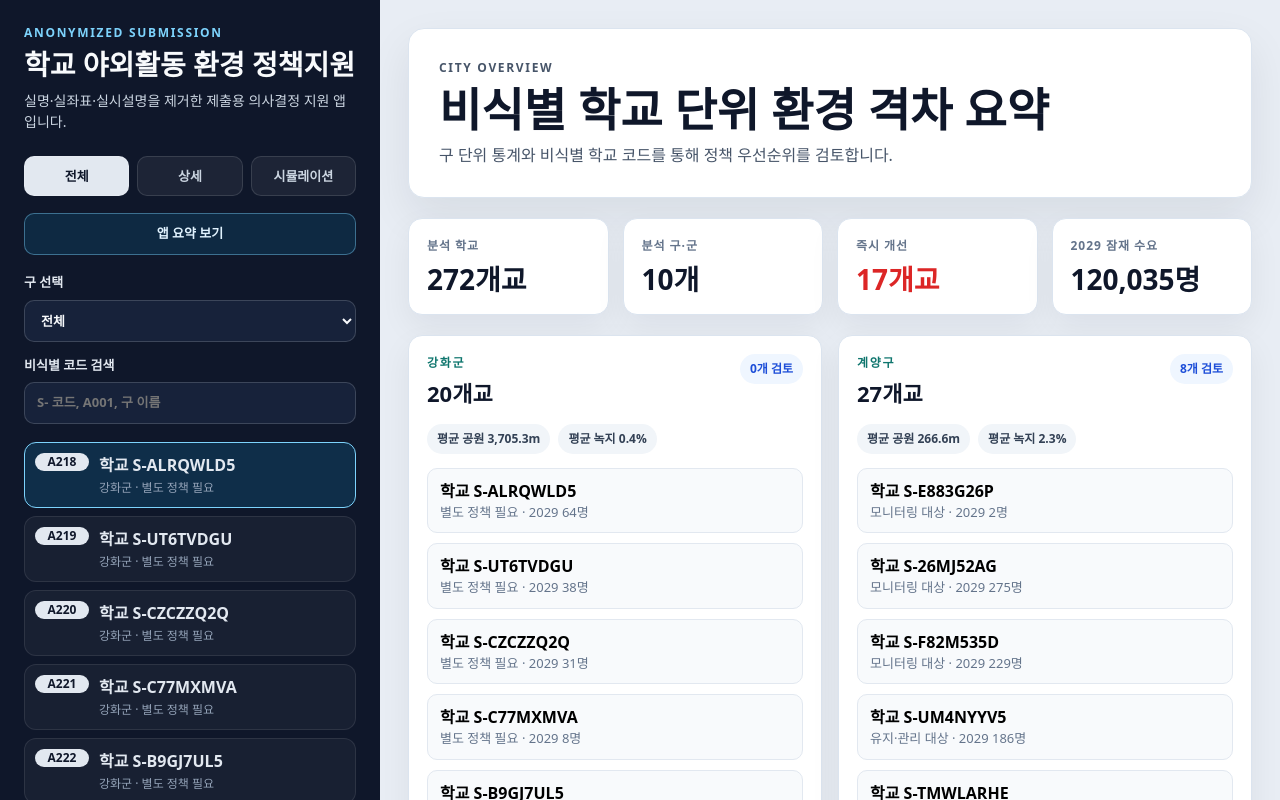
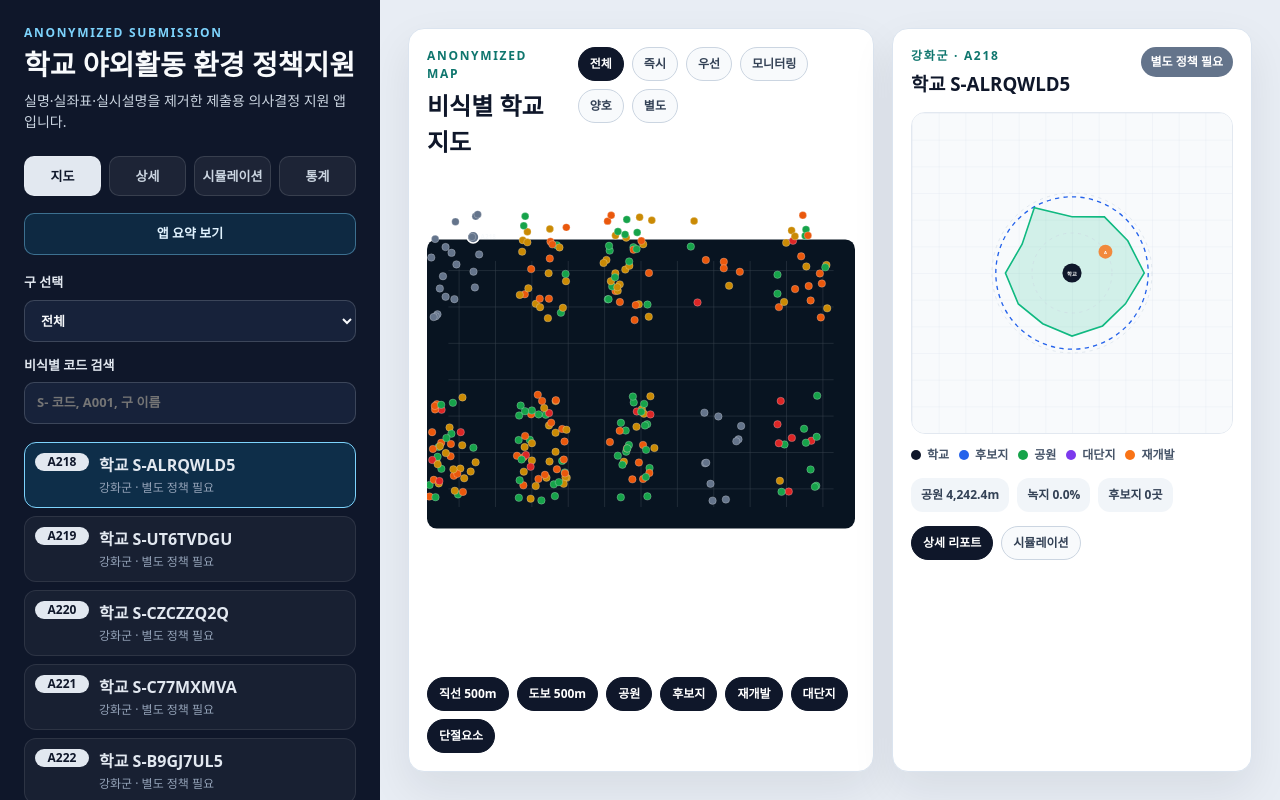
Before and after one commit to namijini0403/2026-park-analysis-anony, a React (Vite) app: page / in a window 1280 px wide. Both pictures are taken after a click on the button "지도에서 시작하기". Shown: the top 800 px of the page. Built offline with nearby package versions, Linux system fonts and the light colour scheme.

Commit message:
Add anonymized map workspace

```diff
--- a/src/App.tsx
+++ b/src/App.tsx
@@ -1,7 +1,16 @@
 import { useEffect, useMemo, useState } from "react";
-import type { AppSummaryPayload, Candidate, School, SchoolsPayload, StatisticsPayload, SyntheticMapPoint } from "./types";
+import type { AppSummaryPayload, Candidate, MapIndexPayload, School, SchoolsPayload, StatisticsPayload, SyntheticMapPoint } from "./types";
 
-type ViewMode = "overview" | "detail" | "simulation";
+type ViewMode = "map" | "statistics" | "detail" | "simulation";
+type LayerState = {
+  radius: boolean;
+  walk: boolean;
+  parks: boolean;
+  candidates: boolean;
+  redevelopment: boolean;
+  apartments: boolean;
+  barriers: boolean;
+};
 
 const CASE_COLORS: Record<number, string> = {
   1: "#dc2626",
@@ -53,8 +62,9 @@ export default function App() {
   const [schoolsPayload, setSchoolsPayload] = useState<SchoolsPayload | null>(null);
   const [statistics, setStatistics] = useState<StatisticsPayload | null>(null);
   const [appSummary, setAppSummary] = useState<AppSummaryPayload | null>(null);
+  const [mapIndex, setMapIndex] = useState<MapIndexPayload | null>(null);
   const [selectedCode, setSelectedCode] = useState<string>("");
-  const [view, setView] = useState<ViewMode>("overview");
+  const [view, setView] = useState<ViewMode>("map");
   const [showCover, setShowCover] = useState(true);
   const [showGuide, setShowGuide] = useState(false);
   const [query, setQuery] = useState("");
@@ -66,11 +76,13 @@ export default function App() {
       loadJson<SchoolsPayload>("./data/schools_anon.json"),
       loadJson<StatisticsPayload>("./data/statistics_anon.json"),
       loadJson<AppSummaryPayload>("./data/app_summary_anon.json"),
+      loadJson<MapIndexPayload>("./data/map_index_anon.json"),
     ])
-      .then(([schools, stats, summary]) => {
+      .then(([schools, stats, summary, index]) => {
         setSchoolsPayload(schools);
         setStatistics(stats);
         setAppSummary(summary);
+        setMapIndex(index);
         setSelectedCode(schools.schools[0]?.anon_code ?? "");
       })
       .catch((loadError) => setError(loadError instanceof Error ? loadError.message : "데이터 로딩 실패"));
@@ -100,7 +112,7 @@ export default function App() {
     return <div className="app-error">{error}</div>;
   }
 
-  if (!schoolsPayload || !statistics || !appSummary || !selectedSchool) {
+  if (!schoolsPayload || !statistics || !appSummary || !mapIndex || !selectedSchool) {
     return <div className="app-error">비식별 데이터를 불러오는 중입니다.</div>;
   }
 
@@ -111,7 +123,7 @@ export default function App() {
           summary={appSummary}
           onStart={() => {
             setShowCover(false);
-            setView("overview");
+            setView("map");
           }}
           onGuide={() => setShowGuide(true)}
           onReport={() => {
@@ -129,9 +141,10 @@ export default function App() {
         </div>
 
         <div className="tab-row" aria-label="화면 전환">
-          <button className={view === "overview" ? "active" : ""} onClick={() => setView("overview")}>전체</button>
+          <button className={view === "map" ? "active" : ""} onClick={() => setView("map")}>지도</button>
           <button className={view === "detail" ? "active" : ""} onClick={() => setView("detail")}>상세</button>
           <button className={view === "simulation" ? "active" : ""} onClick={() => setView("simulation")}>시뮬레이션</button>
+          <button className={view === "statistics" ? "active" : ""} onClick={() => setView("statistics")}>통계</button>
         </div>
         <button className="guide-button" type="button" onClick={() => setShowGuide(true)}>
           앱 요약 보기
@@ -173,7 +186,17 @@ export default function App() {
       </aside>
 
       <section className="content">
-        {view === "overview" ? (
+        {view === "map" ? (
+          <MapWorkspace
+            schools={schools}
+            mapIndex={mapIndex}
+            selectedSchool={selectedSchool}
+            selectedGu={selectedGu}
+            onSelect={(code) => setSelectedCode(code)}
+            onOpenDetail={() => setView("detail")}
+            onOpenSimulation={() => setView("simulation")}
+          />
+        ) : view === "statistics" ? (
           <Overview statistics={statistics} onSelect={(code) => { setSelectedCode(code); setView("detail"); }} />
         ) : view === "simulation" ? (
           <Simulation school={selectedSchool} />
@@ -182,6 +205,161 @@ export default function App() {
         )}
       </section>
     </main>
+  );
+}
+
+function MapWorkspace({
+  schools,
+  mapIndex,
+  selectedSchool,
+  selectedGu,
+  onSelect,
+  onOpenDetail,
+  onOpenSimulation,
+}: {
+  schools: School[];
+  mapIndex: MapIndexPayload;
+  selectedSchool: School;
+  selectedGu: string;
+  onSelect: (code: string) => void;
+  onOpenDetail: () => void;
+  onOpenSimulation: () => void;
+}) {
+  const [caseFilter, setCaseFilter] = useState("all");
+  const [layers, setLayers] = useState<LayerState>({
+    radius: true,
+    walk: true,
+    parks: true,
+    candidates: true,
+    redevelopment: true,
+    apartments: true,
+    barriers: true,
+  });
+
+  const rows = useMemo(() => {
+    return mapIndex.schools.filter((school) => {
+      const guMatch = selectedGu === "전체" || school.gu === selectedGu;
+      const caseMatch = caseFilter === "all" || String(school.case_type) === caseFilter;
+      return guMatch && caseMatch;
+    });
+  }, [caseFilter, mapIndex.schools, selectedGu]);
+
+  return (
+    <div className="map-layout">
+      <section className="map-surface">
+        <div className="map-toolbar">
+          <div>
+            <p className="eyebrow">Anonymized Map</p>
+            <h2>비식별 학교 지도</h2>
+          </div>
+          <div className="case-filter">
+            {[
+              ["all", "전체"],
+              ["1", "즉시"],
+              ["2", "우선"],
+              ["3", "모니터링"],
+              ["4", "양호"],
+              ["99", "별도"],
+            ].map(([key, label]) => (
+              <button key={key} className={caseFilter === key ? "active" : ""} onClick={() => setCaseFilter(key)}>
+                {label}
+              </button>
+            ))}
+          </div>
+        </div>
+        <AbstractCityMap rows={rows} selectedCode={selectedSchool.anon_code} onSelect={onSelect} />
+        <div className="layer-controls">
+          {([
+            ["radius", "직선 500m"],
+            ["walk", "도보 500m"],
+            ["parks", "공원"],
+            ["candidates", "후보지"],
+            ["redevelopment", "재개발"],
+            ["apartments", "대단지"],
+            ["barriers", "단절요소"],
+          ] as const).map(([key, label]) => (
+            <button
+              key={key}
+              className={layers[key] ? "active" : ""}
+              type="button"
+              onClick={() => setLayers((previous) => ({ ...previous, [key]: !previous[key] }))}
+            >
+              {label}
+            </button>
+          ))}
+        </div>
+      </section>
+
+      <aside className="map-detail-panel">
+        <div className="panel-title-row">
+          <div>
+            <p className="eyebrow">{selectedSchool.gu} · {selectedSchool.short_label}</p>
+            <h3>{selectedSchool.display_name}</h3>
+          </div>
+          <span style={{ backgroundColor: CASE_COLORS[selectedSchool.case_type] ?? "#64748b" }}>
+            {selectedSchool.case_policy_label}
+          </span>
+        </div>
+        <SyntheticMap mapData={selectedSchool.synthetic_map} layers={layers} highlightCandidates />
+        <div className="map-metrics">
+          <span>공원 {formatDecimal(selectedSchool.metrics.nearest_park_dist_m)}m</span>
+          <span>녹지 {formatDecimal(selectedSchool.metrics.green_ratio)}%</span>
+          <span>후보지 {selectedSchool.candidates.length}곳</span>
+        </div>
+        <div className="panel-actions">
+          <button type="button" onClick={onOpenDetail}>상세 리포트</button>
+          <button type="button" onClick={onOpenSimulation}>시뮬레이션</button>
+        </div>
+      </aside>
+    </div>
+  );
+}
+
+function AbstractCityMap({
+  rows,
+  selectedCode,
+  onSelect,
+}: {
+  rows: MapIndexPayload["schools"];
+  selectedCode: string;
+  onSelect: (code: string) => void;
+}) {
+  const maxX = Math.max(1, ...rows.map((row) => row.x));
+  const maxY = Math.max(1, ...rows.map((row) => row.y));
+  const toX = (value: number) => 52 + (value / maxX) * 696;
+  const toY = (value: number) => 52 + (value / maxY) * 436;
+  return (
+    <svg className="city-map" viewBox="0 0 800 540" role="img" aria-label="비식별 학교 전체 지도">
+      <rect width="800" height="540" rx="18" fill="#081421" />
+      <g opacity="0.2">
+        {Array.from({ length: 11 }).map((_, index) => (
+          <line key={`v-${index}`} x1={60 + index * 68} y1="40" x2={60 + index * 68} y2="500" stroke="#e2e8f0" />
+        ))}
+        {Array.from({ length: 7 }).map((_, index) => (
+          <line key={`h-${index}`} x1="40" y1={58 + index * 68} x2="760" y2={58 + index * 68} stroke="#e2e8f0" />
+        ))}
+      </g>
+      {rows.map((row) => {
+        const active = row.anon_code === selectedCode;
+        return (
+          <g key={row.anon_code} onClick={() => onSelect(row.anon_code)} className="city-point">
+            <circle
+              cx={toX(row.x)}
+              cy={toY(row.y)}
+              r={active ? 11 : 7}
+              fill={CASE_COLORS[row.case_type] ?? "#64748b"}
+              stroke={active ? "#fff" : "rgba(255,255,255,0.45)"}
+              strokeWidth={active ? 3 : 1}
+            />
+            {active ? (
+              <text x={toX(row.x) + 14} y={toY(row.y) + 4} fill="#f8fafc" fontSize="12" fontWeight="800">
+                {row.short_label}
+              </text>
+            ) : null}
+          </g>
+        );
+      })}
+    </svg>
   );
 }
 
@@ -329,7 +507,7 @@ function Detail({ school }: { school: School }) {
       <section className="two-column">
         <article className="panel-card">
           <h3>학교별 도식지도</h3>
-          <SyntheticMap points={school.synthetic_map.points} />
+          <SyntheticMap mapData={school.synthetic_map} />
           <p className="note">{school.synthetic_map.note}</p>
         </article>
         <article className="panel-card">
@@ -366,7 +544,7 @@ function Simulation({ school }: { school: School }) {
       <section className="two-column">
         <article className="panel-card">
           <h3>후보지 도식지도</h3>
-          <SyntheticMap points={school.synthetic_map.points} highlightCandidates />
+          <SyntheticMap mapData={school.synthetic_map} highlightCandidates />
         </article>
         <article className="panel-card">
           <h3>추천 후보</h3>
@@ -397,10 +575,34 @@ function Kpi({ title, value, tone = "default" }: { title: string; value: string;
   );
 }
 
-function SyntheticMap({ points, highlightCandidates = false }: { points: SyntheticMapPoint[]; highlightCandidates?: boolean }) {
+function SyntheticMap({
+  mapData,
+  highlightCandidates = false,
+  layers = {
+    radius: true,
+    walk: true,
+    parks: true,
+    candidates: true,
+    redevelopment: true,
+    apartments: true,
+    barriers: true,
+  },
+}: {
+  mapData: School["synthetic_map"];
+  highlightCandidates?: boolean;
+  layers?: LayerState;
+}) {
+  const points = mapData.points.filter((point) => {
+    if (point.kind === "park") return layers.parks;
+    if (point.kind === "candidate") return layers.candidates;
+    if (point.kind === "redevelopment") return layers.redevelopment;
+    if (point.kind === "apartment") return layers.apartments;
+    return true;
+  });
   const extent = Math.max(700, ...points.map((point) => Math.max(Math.abs(point.x_m), Math.abs(point.y_m)))) * 1.25;
   const toSvg = (value: number) => 300 + (value / extent) * 250;
   const candidates = points.filter((point) => point.kind === "candidate");
+  const walkPath = mapData.walk_500m_shape.map((point) => `${toSvg(point.x_m)},${toSvg(-point.y_m)}`).join(" ");
 
   return (
     <div className="synthetic-map">
@@ -412,9 +614,23 @@ function SyntheticMap({ points, highlightCandidates = false }: { points: Synthet
         </defs>
         <rect width="600" height="600" rx="18" fill="#f8fafc" />
         <rect width="600" height="600" fill="url(#grid)" />
-        {[150, 300, 450].map((r) => (
+        {layers.radius ? <circle cx="300" cy="300" r={toSvg(mapData.radius_500m) - 300} fill="none" stroke="#2563eb" strokeWidth="2.5" strokeDasharray="8 8" /> : null}
+        {layers.walk && walkPath ? <polygon points={walkPath} fill="rgba(16,185,129,0.16)" stroke="#10b981" strokeWidth="3" /> : null}
+        {[150, 300].map((r) => (
           <circle key={r} cx="300" cy="300" r={r / 2} fill="none" stroke="#cbd5e1" strokeDasharray="6 8" />
         ))}
+        {layers.barriers ? mapData.barriers.map((barrier) => (
+          <line
+            key={barrier.label}
+            x1={toSvg(barrier.x1_m)}
+            y1={toSvg(-barrier.y1_m)}
+            x2={toSvg(barrier.x2_m)}
+            y2={toSvg(-barrier.y2_m)}
+            stroke="#f97316"
+            strokeWidth="7"
+            strokeLinecap="round"
+          />
+        )) : null}
         {highlightCandidates && candidates.map((point) => (
           <line
             key={`route-${point.label}`}
--- a/src/styles.css
+++ b/src/styles.css
@@ -71,7 +71,7 @@ button {
 
 .tab-row {
   display: grid;
-  grid-template-columns: repeat(3, 1fr);
+  grid-template-columns: repeat(4, 1fr);
   gap: 8px;
   margin: 24px 0;
 }
@@ -127,6 +127,8 @@ button {
   display: grid;
   gap: 8px;
   margin-top: 18px;
+  max-height: calc(100vh - 410px);
+  overflow: auto;
 }
 
 .school-row {
@@ -244,6 +246,105 @@ button {
   display: grid;
   grid-template-columns: repeat(auto-fit, minmax(280px, 1fr));
   gap: 16px;
+}
+
+.map-layout {
+  display: grid;
+  grid-template-columns: minmax(0, 1fr) minmax(360px, 0.46fr);
+  gap: 18px;
+  min-height: calc(100vh - 56px);
+}
+
+.map-surface,
+.map-detail-panel {
+  border: 1px solid #dbe4ef;
+  border-radius: 16px;
+  background: #ffffff;
+  box-shadow: 0 18px 44px rgba(15, 23, 42, 0.08);
+}
+
+.map-surface {
+  display: grid;
+  grid-template-rows: auto minmax(360px, 1fr) auto;
+  gap: 14px;
+  padding: 18px;
+}
+
+.map-toolbar,
+.panel-title-row {
+  display: flex;
+  align-items: flex-start;
+  justify-content: space-between;
+  gap: 14px;
+}
+
+.map-toolbar h2,
+.panel-title-row h3 {
+  margin: 5px 0 0;
+}
+
+.case-filter,
+.layer-controls,
+.panel-actions,
+.map-metrics {
+  display: flex;
+  flex-wrap: wrap;
+  gap: 8px;
+}
+
+.case-filter button,
+.layer-controls button,
+.panel-actions button {
+  min-height: 34px;
+  border: 1px solid #cbd5e1;
+  border-radius: 999px;
+  padding: 7px 11px;
+  background: #f8fafc;
+  color: #334155;
+  font-size: 12px;
+  font-weight: 900;
+}
+
+.case-filter button.active,
+.layer-controls button.active,
+.panel-actions button:first-child {
+  border-color: #0f172a;
+  background: #0f172a;
+  color: #fff;
+}
+
+.city-map {
+  width: 100%;
+  min-height: 420px;
+  border-radius: 14px;
+}
+
+.city-point {
+  cursor: pointer;
+}
+
+.map-detail-panel {
+  display: flex;
+  flex-direction: column;
+  gap: 14px;
+  padding: 18px;
+}
+
+.panel-title-row span {
+  border-radius: 999px;
+  padding: 6px 10px;
+  color: #fff;
+  font-size: 12px;
+  font-weight: 900;
+}
+
+.map-metrics span {
+  border-radius: 12px;
+  padding: 8px 10px;
+  background: #f1f5f9;
+  color: #334155;
+  font-size: 12px;
+  font-weight: 900;
 }
 
 .district-card,
@@ -743,7 +844,8 @@ button {
   }
 
   .kpi-grid,
-  .two-column {
+  .two-column,
+  .map-layout {
     grid-template-columns: 1fr;
   }
 
@@ -751,6 +853,10 @@ button {
     padding: 18px;
   }
 
+  .school-list {
+    max-height: 360px;
+  }
+
   .intro-shell,
   .guide-stats {
     grid-template-columns: 1fr;
```
Also changed, not shown: src/types.ts (+27 -0 lines).
